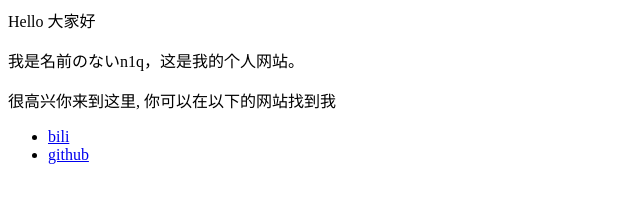
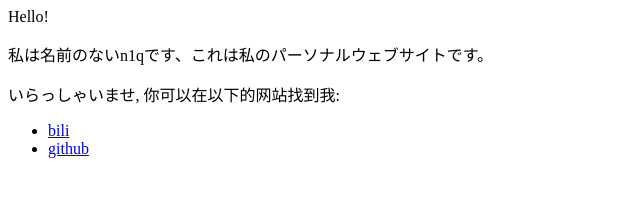
Before and after one commit to n1qqq/n1qqq.github.io, a plain HTML site: page index.html in a window 1280 px wide. Shown: the whole page, without its empty margins (0-640 px from the left). Drawn offline with Linux system fonts and the light colour scheme.

Commit message:
Update index.html

```diff
--- a/index.html
+++ b/index.html
@@ -1,6 +1,6 @@
-<p>Hello 大家好</p>
-<p>我是名前のないn1q，这是我的个人网站。 </p>
-<p>很高兴你来到这里, 你可以在以下的网站找到我</p>
+<p>Hello!</p>
+<p>私は名前のないn1qです、これは私のパーソナルウェブサイトです。 </p>
+<p>いらっしゃいませ, 你可以在以下的网站找到我:</p>
 
 <ul>
   <li> <a href="https://b23.tv/GsG2wcw">bili</a> </li>
```
